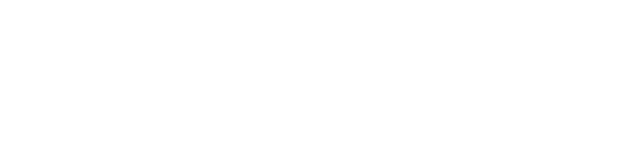
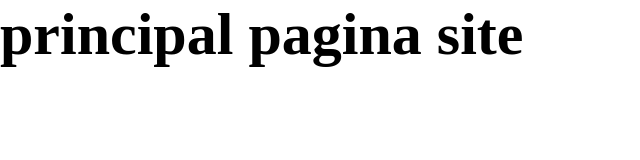
Before and after one commit to SebaGimenezOk/experimentos, a plain HTML site: page index.html in a window 1280 px wide. Shown: the whole page, without its empty margins (0-640 px from the left). Drawn offline with Linux system fonts and the light colour scheme.

Commit message:
mensajin

```diff
--- /dev/null
+++ b/css/estilos.css
@@ -0,0 +1,8 @@
+*{
+  padding: 0;
+  margin: 0;
+  box-sizing: border-box;
+}
+h1{
+    font-size: 60px;
+}
--- a/index.html
+++ b/index.html
@@ -4,10 +4,11 @@
     <meta http-equiv="X-UA-Compatible" content="IE=edge">
     <meta name="viewport" content="width=device-width, initial-scale=1.0">
     <title>Document</title>
+    <link rel="stylesheet" href="./css/estilos.css">
 </head>
 <body>
     <header>
-
+     <h1>principal pagina site</h1>
       </header>
 
     <main>
```
